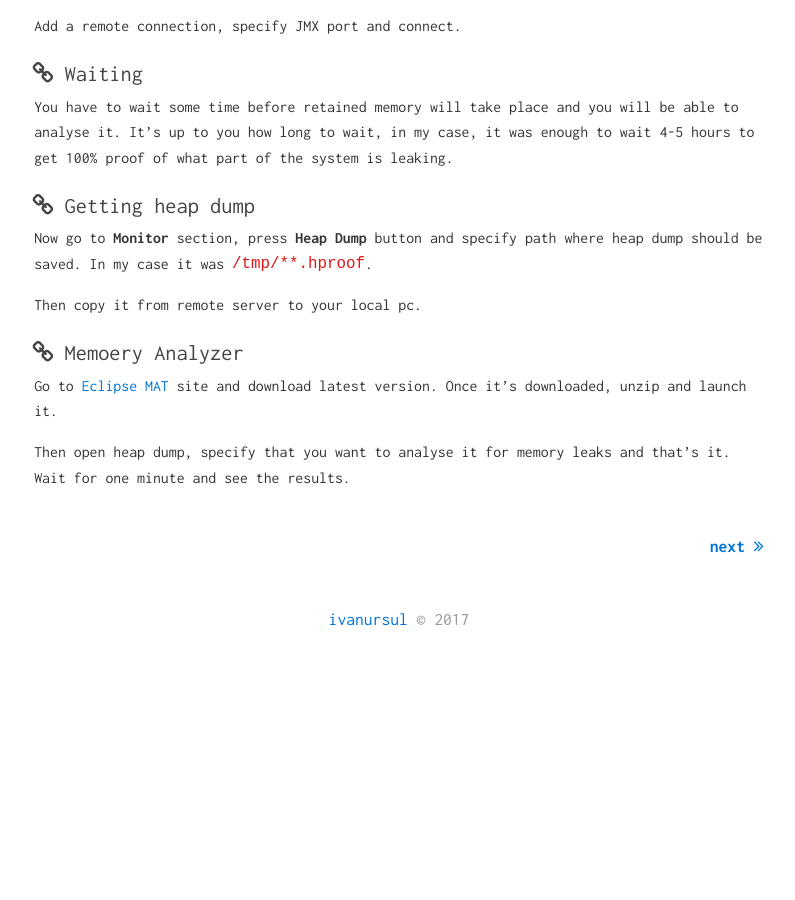
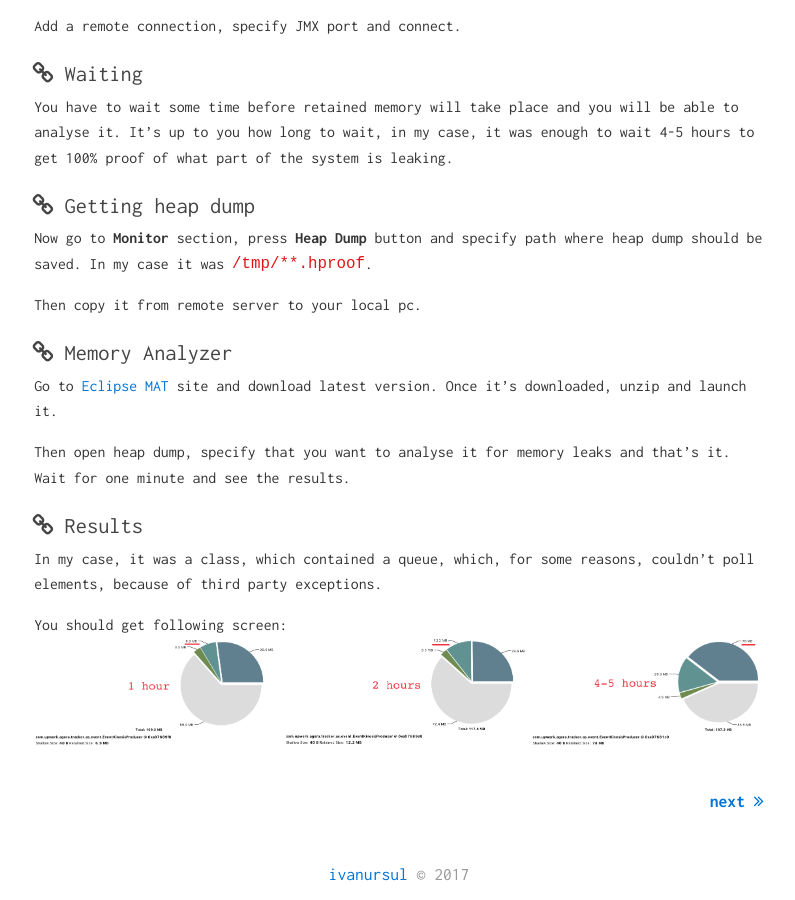
Before and after one commit to ivanursul/ivanursul, a Jekyll site: the page built from _posts/2017-08-15-detecting-memory-leaks-jvisualvm-mat.markdown, in a window 1280 px wide and 900 px high, scrolled down 1422 px. Shown: the whole window, without its empty margins (241-1036 px from the left). Built offline with Jekyll 4.4.1, drawn with Linux system fonts in a browser that asks for light colours; comment, search, counter and statistics services are not loaded; before the commit the page ends 2066 px from its top, so only the background shows below that.

Commit message:
Added section

```diff
--- a/_posts/2017-08-15-detecting-memory-leaks-jvisualvm-mat.markdown
+++ b/_posts/2017-08-15-detecting-memory-leaks-jvisualvm-mat.markdown
@@ -38,8 +38,15 @@ Now go to **Monitor** section, press **Heap Dump** button and specify path where
 
 Then copy it from remote server to your local pc.
 
-### <a href="#downloading_mat" name="downloading_mat"><i class="fa fa-link anchor" aria-hidden="true"></i></a> Memoery Analyzer
+### <a href="#downloading_mat" name="downloading_mat"><i class="fa fa-link anchor" aria-hidden="true"></i></a> Memory Analyzer
 
 Go to [Eclipse MAT](http://www.eclipse.org/mat/) site and download latest version. Once it's downloaded, unzip and launch it.
 
 Then open heap dump, specify that you want to analyse it for memory leaks and that's it. Wait for one minute and see the results.
+
+### <a href="#results" name="results"><i class="fa fa-link anchor" aria-hidden="true"></i></a> Results
+
+In my case, it was a class, which contained a queue, which, for some reasons, couldn't poll elements, because of third party exceptions.
+
+You should get following screen:
+![](assets/images/memory-leak/results.png){: .center-image }
```
Also changed, not shown: assets/images/memory-leak/results.png (added).
